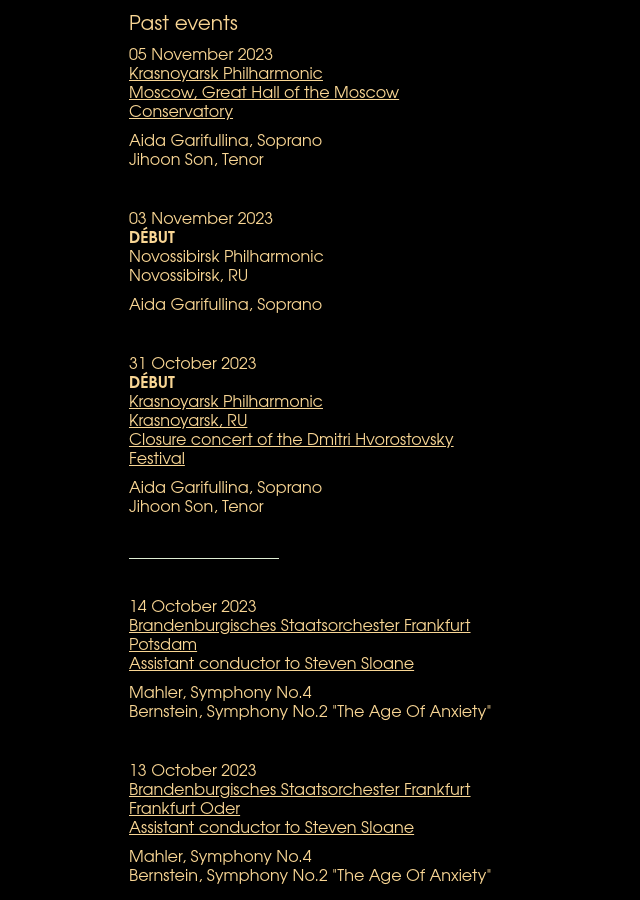
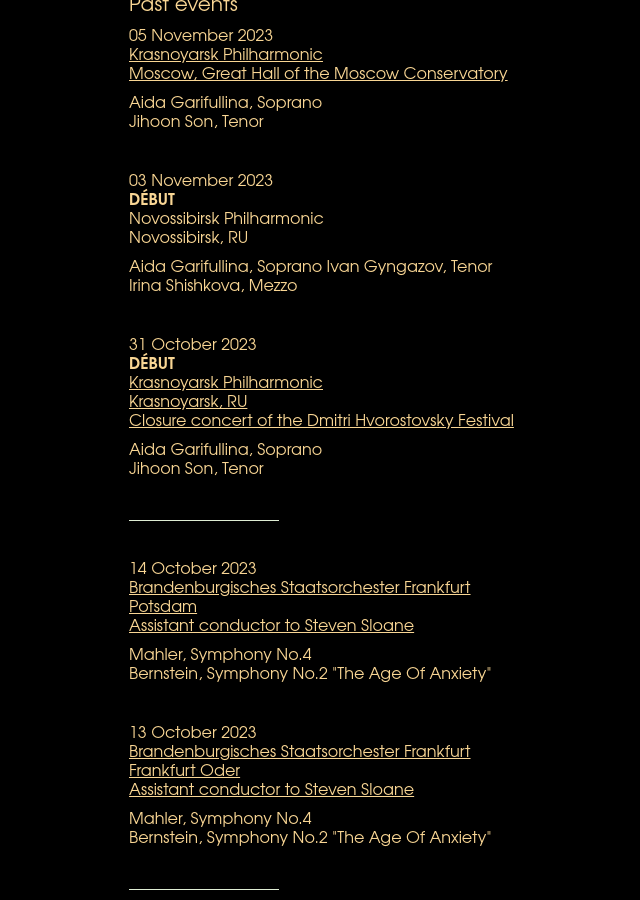
Before and after one commit to martincadoux/clementnonciaux.com, a Jekyll site: the page built from _pages/calendar.html, in a window 1280 px wide and 900 px high, scrolled down 1741 px. Shown: the whole window, without its empty margins (11-651 px from the left). Built offline with Jekyll 4.4.1, drawn with Linux system fonts in a browser that asks for light colours.

Commit message:
Update events.yml

```diff
--- a/_data/events.yml
+++ b/_data/events.yml
@@ -87,6 +87,8 @@
     Novossibirsk, RU
   soloist: |-
     Aida Garifullina, Soprano
+    Ivan Gyngazov, Tenor
+    Irina Shishkova, Mezzo
 
 - date: [2023-10-31]
   location: |-
```
